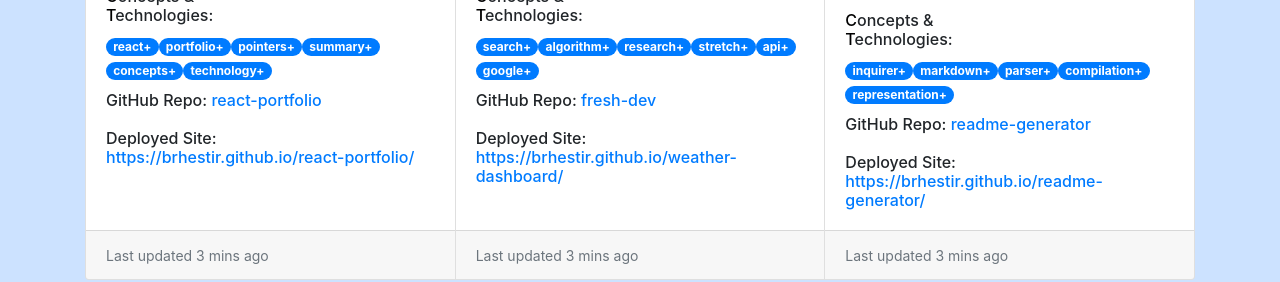
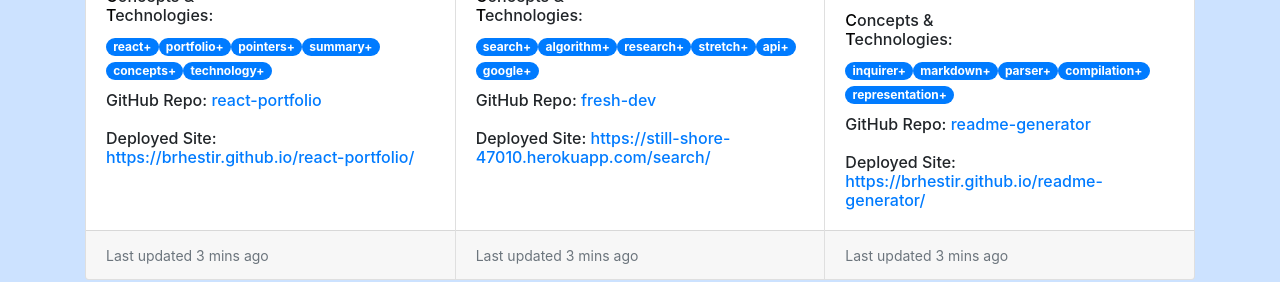
Before and after one commit to brhestir/react-portfolio, a React (Create React App) app: page /#/ in a window 1280 px wide. Shown: the part 1780-2062 px from the top of the page. Built offline with nearby package versions, Linux system fonts and the light colour scheme.

Commit message:
Corrected link structure

```diff
--- a/src/components/ProjectsContainer/ProjectsContainer.jsx
+++ b/src/components/ProjectsContainer/ProjectsContainer.jsx
@@ -13,14 +13,13 @@ import cloudBurgerPng from "../../assets/images/cloud-burger.png";
 const ProjectsContainer = (props) => {
   return (
     <div>
-
 			<div className="card-group">
 				<Project
 						title="Diamond-Hands"
 						image={diamondHandsPng}
 						desc="Cloud-based stock trading simulation joining new users with positional expectations and lifetime gains. Written with ❤️ in React."
 						repoName="diamond-hands"
-						repo="https://github.com/brhestir/diamond-hands"
+						repo="https://github.com/brhestir/diamond-hands/"
 						site="https://intense-peak-32491.herokuapp.com/"
 						summary="Get in on the action in a risk-free arena with Diamond Hands, a paper-trading simulator allowing users to acquire stock, observe performance and project gains prior to realizing positions."
 						conceptsAndTech={["react", "express", "mongodb", "eslint", "mongoose", "bcrypt", "materialize-CSS", "stonks"]}
@@ -40,7 +39,7 @@ const ProjectsContainer = (props) => {
 					image={digitalCoffeePng}
 					desc="This is our first project: Digital Coffee. We utilized HTML, CSS, Bootstrap, FontAwesome, JavaScript, and various different APIs (Listed in README.md) to randomly generate quotes, images, and weather information according to user choice."
 					repoName="fresh-dev"
-					repo="https://github.com/brhestir/fresh-dev/"
+					repo="https://github.com/brhestir/digital-coffee/"
 					site="https://brhestir.github.io/digital-coffee/"
 					summary="Often, initial conditions can affect the outcome of systems with complex dynamics.  One's day is no different and arguably more complex.  This app helps us generate a calm and positive foundation from which to start one or more of our days."
 					conceptsAndTech={["bootstrap", "initialization", "humor", "openweatherapi", "pexels-api"]}
@@ -64,8 +63,8 @@ const ProjectsContainer = (props) => {
 					image={GBSearchPng}
 					desc="Search within Google Books for matching items. Publish interesting results for later research, notifying subscribed peers via SocketIO. Hastily composed with React."
 					repoName="fresh-dev"
-					repo="https://github.com/brhestir/weather-dashboard/"
-					site="https://brhestir.github.io/weather-dashboard/"
+					repo="https://github.com/brhestir/GBSearch/"
+					site="https://still-shore-47010.herokuapp.com/search/"
 					summary="Type in a search term and recieve list of matching books for later research"
 					conceptsAndTech={["search", "algorithm", "research", "stretch", "api", "google"]}
 				/>
@@ -98,7 +97,7 @@ const ProjectsContainer = (props) => {
 					image={cloudBurgerPng}
 					desc="Cloud Burger allows one to instantiate new burger types, push them to a stack and / or pop them out to consumers; with state persisted in the cloud."
 					repoName="cloud-burger"
-					repo="https://github.com/brhestir/cloud-burger"
+					repo="https://github.com/brhestir/cloud-burger/"
 					site="https://pure-tor-88060.herokuapp.com/"
 					summary="Create, persist, refine and consume tasty burger objects in the cloud."
 					conceptsAndTech={["deployment", "sql", "handlebars", "sequelize", "pexels"]}
```
